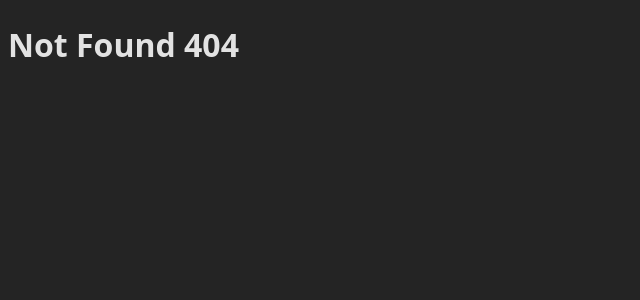
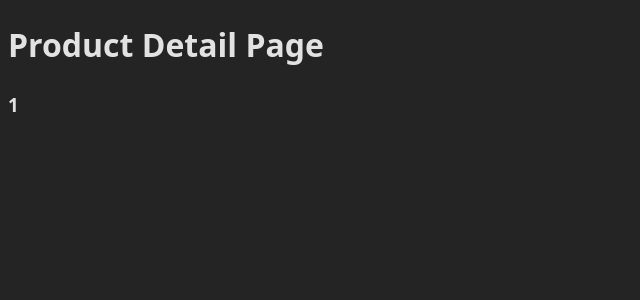
Before and after one commit to Nurzamann/belajar-react, a React (Vite) app in the folder react-basics-voidfnc/: page /product/1 in a window 1280 px wide. Before the commit this address had no page. Shown: the top 300 px of the page, without its empty margins (0-640 px from the left). Built offline with nearby package versions, Linux system fonts and the light colour scheme.

Commit message:
menambahkan file productdetailpage

```diff
--- a/react-basics-voidfnc/src/App.tsx
+++ b/react-basics-voidfnc/src/App.tsx
@@ -6,6 +6,7 @@ import { Routes, Route } from "react-router";
 import TermsPage from "./pages/TermsPage";
 import HomePages from "./pages/HomePages";
 import NotFoundPage from "./pages/NotFoundPage";
+import ProductDetailPage from "./pages/ProductDetailPage";
 
 type Teacher = {
   name: string;
@@ -48,6 +49,10 @@ function App() {
       <Routes>
         <Route path="/" element={<HomePages />}></Route>
         <Route path="/terms" element={<TermsPage />} />
+
+        {/* Dynamic Router */}
+        <Route path="/product/:productSlug" element={<ProductDetailPage />} />
+
         <Route path="*" element={<NotFoundPage />} />
       </Routes>
     </>
--- /dev/null
+++ b/react-basics-voidfnc/src/pages/ProductDetailPage.tsx
@@ -0,0 +1,14 @@
+import { useParams } from "react-router"
+
+const ProductDetailPage = () => {
+    const params = useParams();
+
+    return (
+        <div>
+            <h1>Product Detail Page</h1>
+            <h3>{params.productSlug}</h3>
+        </div>
+    )
+}
+
+export default ProductDetailPage
```
